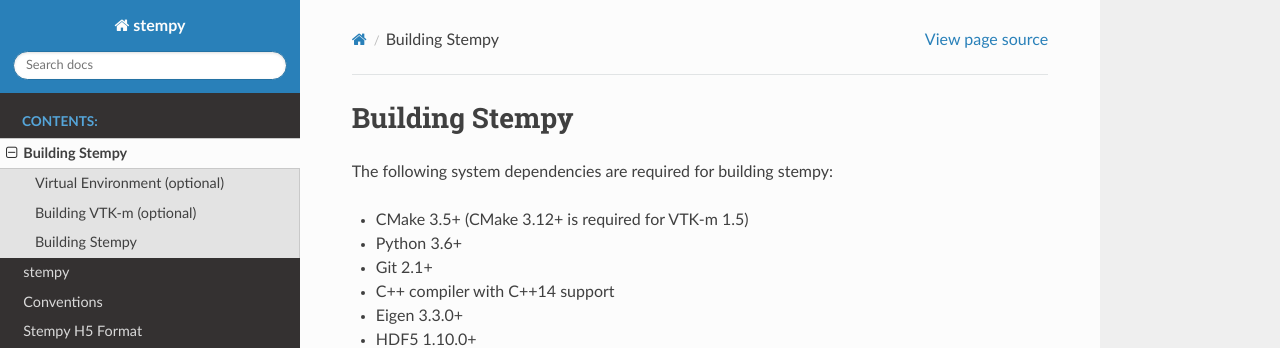
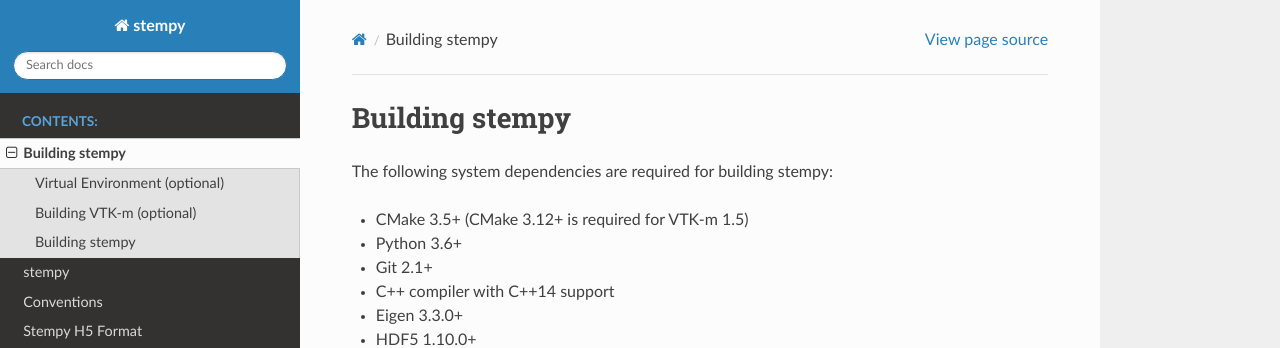
Before and after one commit to OpenChemistry/stempy, a Sphinx documentation site: the page built from docs/source/BUILDING.md, in a window 1280 px wide and 900 px high. Shown: the top 348 px of the window. Built offline with Sphinx 7.4.7 and the Read the Docs theme 2.0.0, drawn with Linux system fonts in a browser that asks for light colours; some of the changed text lies outside the part shown.

```diff
--- a/docs/source/BUILDING.md
+++ b/docs/source/BUILDING.md
@@ -1,4 +1,4 @@
-Building Stempy
+Building stempy
 ===============
 
 The following system dependencies are required for building stempy:
@@ -74,7 +74,7 @@ such as CUDA or TBB may be used by enabling their respective options. However,
 note that if VTK-m is built with CUDA turned on, stempy *must* also be
 built with CUDA turned on, or there will be compile errors.
 
-Building Stempy
+Building stempy
 ---------------
 Stempy may be built using instructions similar to the following
 (this example uses the [ninja build system](https://ninja-build.org/)):
```
